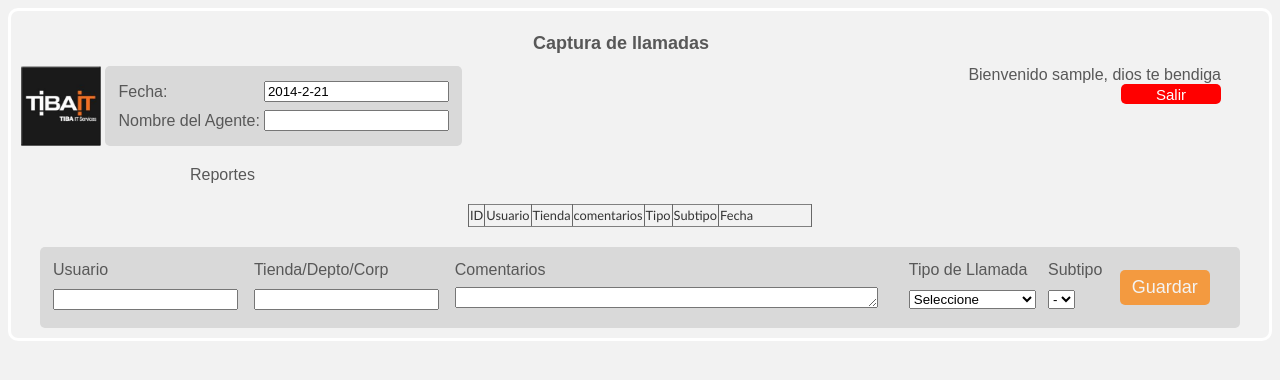
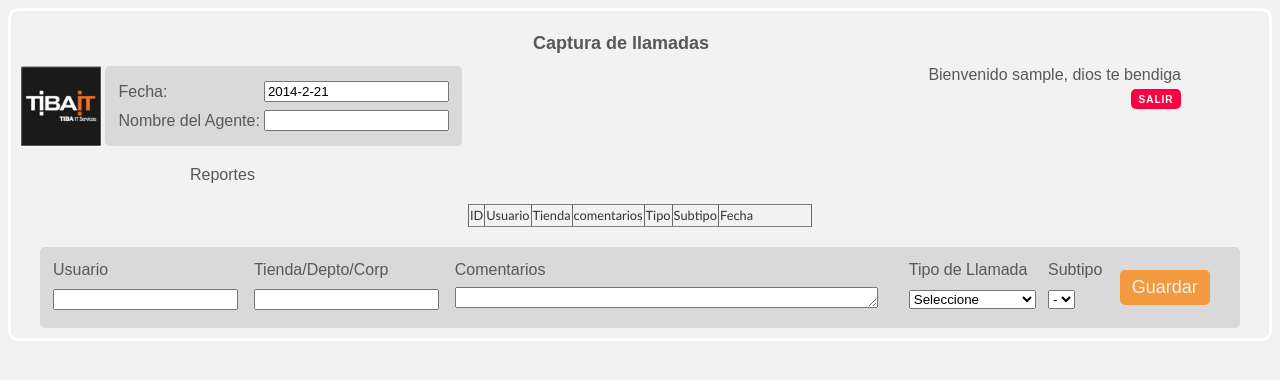
Before and after one commit to azte/Call-Manager, a PHP site: page /call-manager/llamadas.php in a window 1280 px wide. Shown: the top 380 px of the page. Run offline with PHP 8.4, Linux system fonts and the light colour scheme; the visitor is signed in with stand-in values (Sample User, id 1); data that the repository does not hold is empty; a stand-in replaces the project's code that opens the database connection.

Commit message:
Correccion Boton Salir
Mas coqueto

```diff
--- a/css/estilos.css
+++ b/css/estilos.css
@@ -46,15 +46,18 @@ body{
 #cerrar_sesion{
 
 
- width:100px;
+ width:50px;
  height:20px;
  border:none;
  color:white;
- font-size: 15px;
- background:red;
+ font-size: 10px;
+ background:#FF0040;
  border-radius: 5px;
  cursor:pointer;
  float: right;
+ margin: 5px 0 0 0;
+ letter-spacing: 1px;
+ font-weight: bold;
 
 }
 
@@ -99,6 +102,7 @@ form{
 
 	display: inline-block;
 	float: right;
+	margin: 0 40px 0 0;
 
 }
 
--- a/llamadas.php
+++ b/llamadas.php
@@ -54,7 +54,7 @@
 	?>
 
 	<form method="POST">
-	<input type="submit" id="cerrar_sesion" name="CerrarSesion" value="Salir">
+	<input type="submit" id="cerrar_sesion" name="CerrarSesion" value="SALIR">
 	<form>
 
 
```
